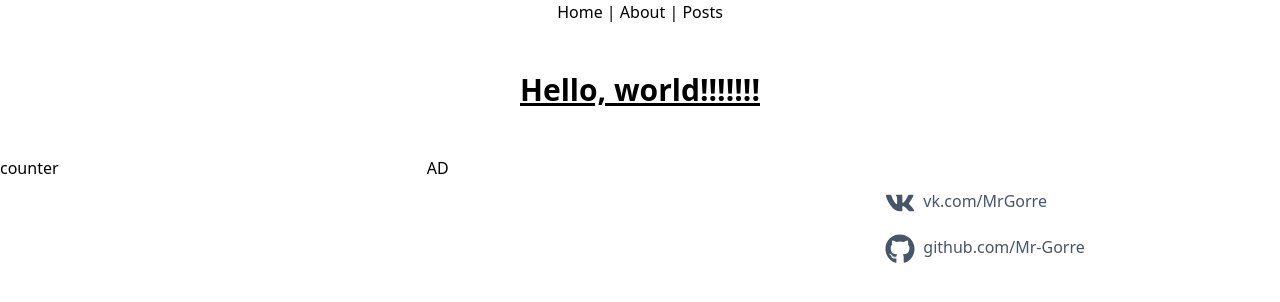
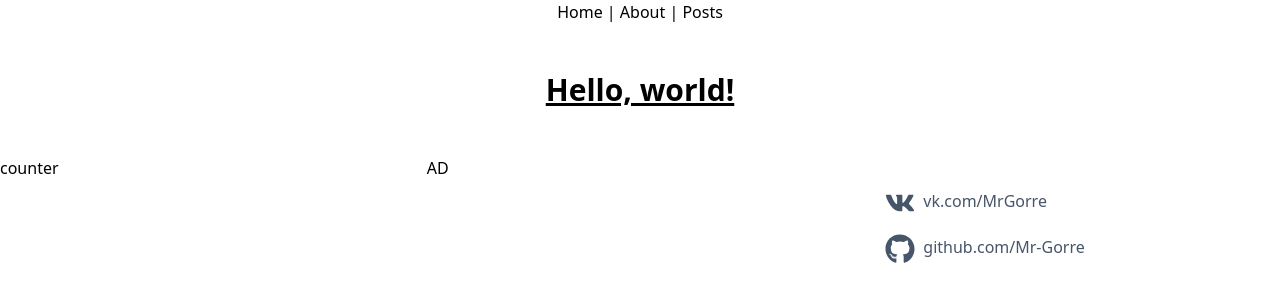
Before and after one commit to Mr-Gorre/BlogGorre, a Next.js app: page / in a window 1280 px wide. Shown: the top 302 px of the page. Built offline with nearby package versions, Linux system fonts and the light colour scheme.

Commit message:
remove marks

```diff
--- a/pages/index.tsx
+++ b/pages/index.tsx
@@ -6,7 +6,7 @@ function Index() {
   return (
     <Layout>
       <h1 className="text-3xl font-bold underline p-6 m-6">
-        Hello, world!!!!!!!
+        Hello, world!
       </h1>
     </Layout>
   );
```
